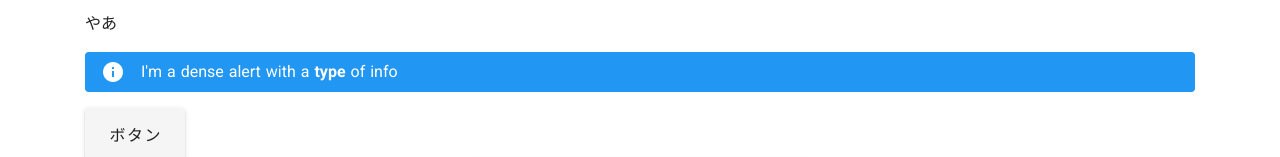
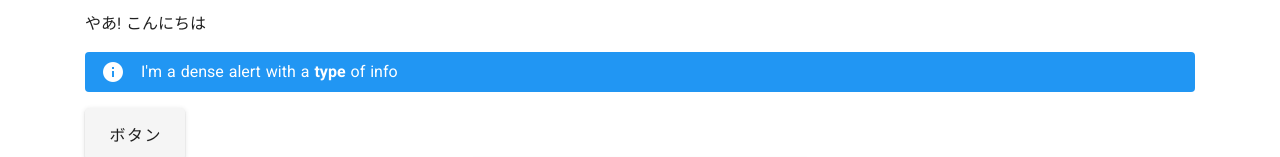
Before and after one commit to aso1801031/counselingApp, a Nuxt app: page / in a window 1280 px wide. Shown: the top 157 px of the page. Built offline with nearby package versions, Linux system fonts and the light colour scheme.

Commit message:
江﨑　コミット　テスト

```diff
--- a/pages/index.vue
+++ b/pages/index.vue
@@ -1,7 +1,7 @@
 <template>
   <div class="container">
     <div>
-      <p>やあ</p>
+      <p>やあ! こんにちは</p>
       <v-alert
       dense
       type="info"
```
